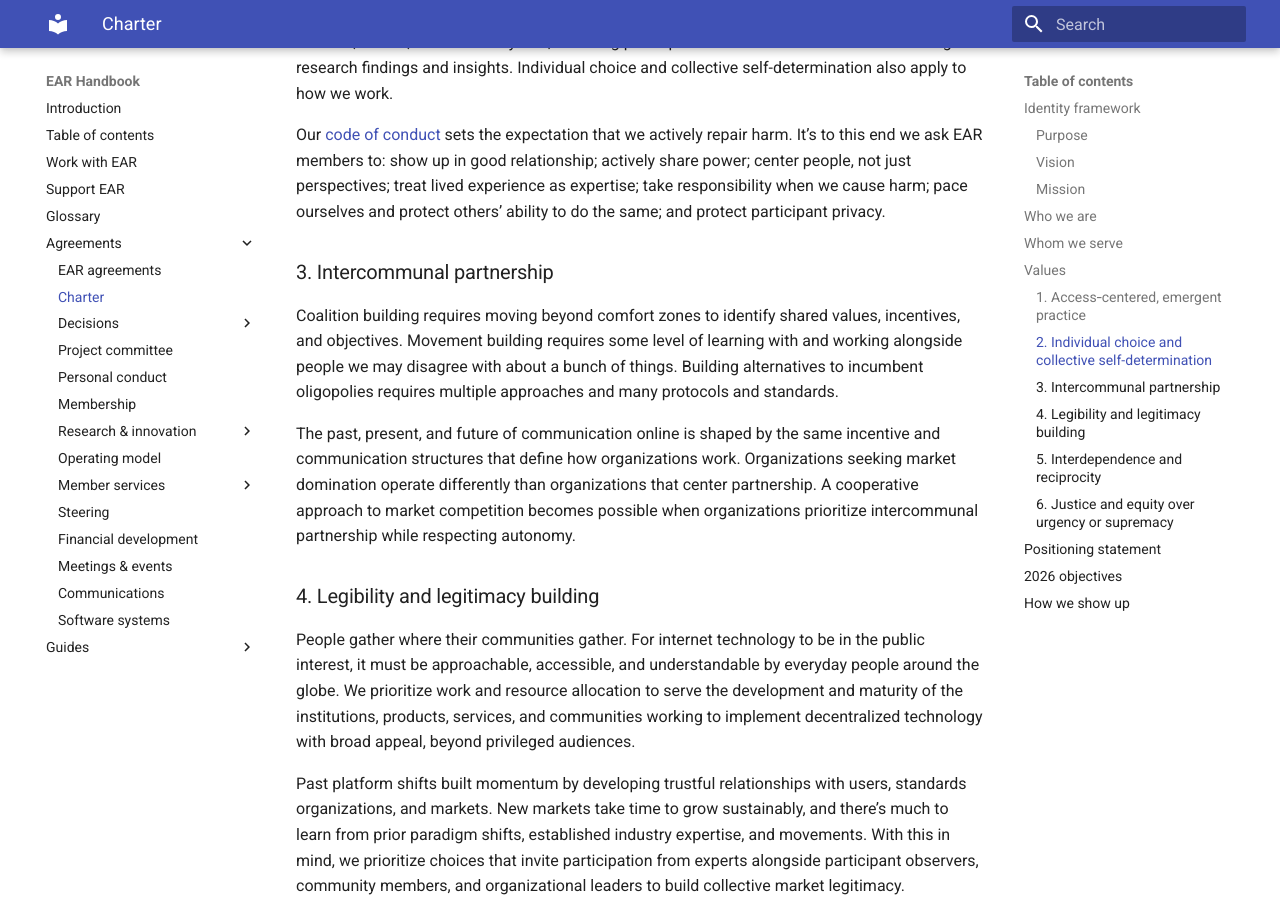
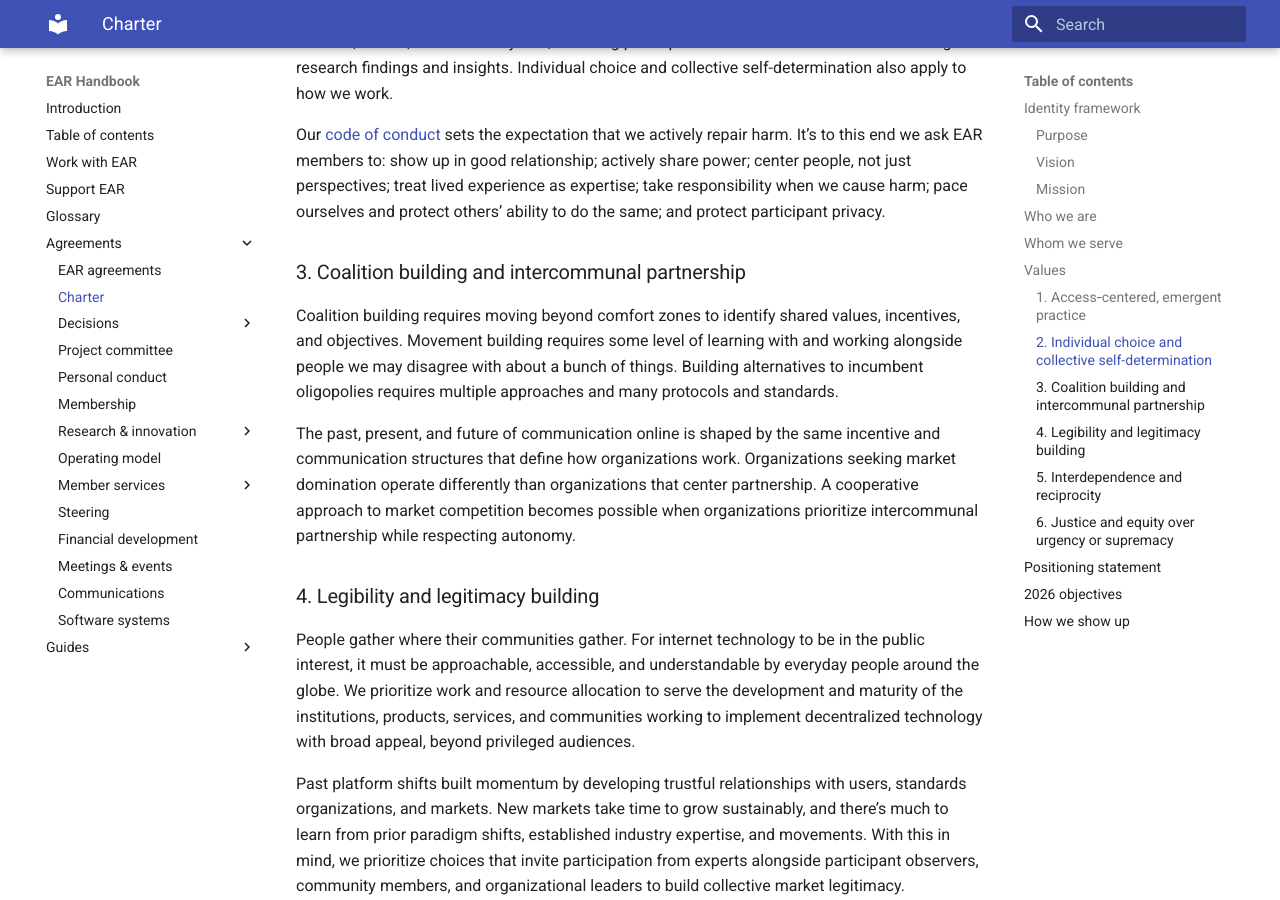
Before and after one commit to EcosystemActionResearch/Handbook, an MkDocs documentation site: the page built from docs/agreements/charter.md, in a window 1280 px wide and 900 px high, scrolled down 2016 px. Built offline with MkDocs 1.6.1 and Material for MkDocs 9.7.7, drawn with Linux system fonts in a browser that asks for light colours.

Commit message:
Include coalition building in value heading
Signed-off-by: Christian Alden Jacobs <christian@jacobs.io>

```diff
--- a/docs/agreements/charter.md
+++ b/docs/agreements/charter.md
@@ -77,7 +77,7 @@ Technology built in the public interest expands the options on the menu for ever
 
 Our [code of conduct](https://docs.google.com/document/u/0/d/1VkAEV_M3SimkGskUl70i_X6GQfXRZ8IGBeTowCWS3dk/edit) sets the expectation that we actively repair harm. It’s to this end we ask EAR members to: show up in good relationship; actively share power; center people, not just perspectives; treat lived experience as expertise; take responsibility when we cause harm; pace ourselves and protect others’ ability to do the same; and protect participant privacy.
 
-### 3\. Intercommunal partnership
+### 3\. Coalition building and intercommunal partnership
 
 Coalition building requires moving beyond comfort zones to identify shared values, incentives, and objectives. Movement building requires some level of learning with and working alongside people we may disagree with about a bunch of things. Building alternatives to incumbent oligopolies requires multiple approaches and many protocols and standards.
 
```
